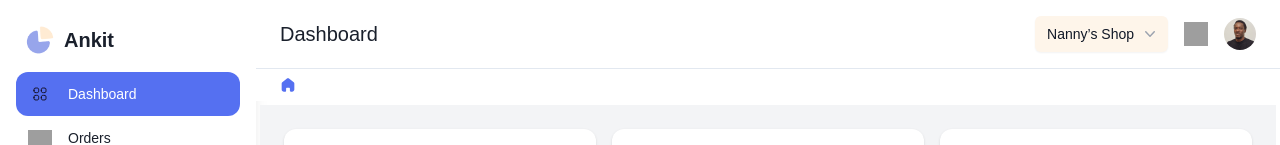
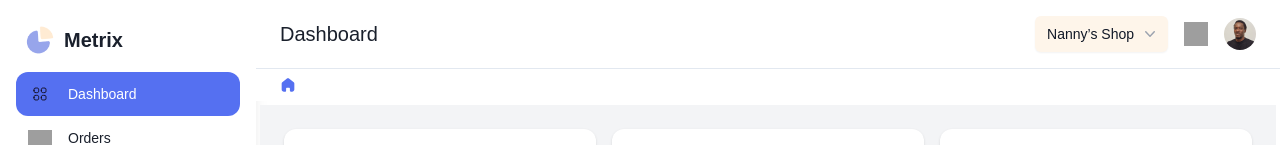
Before and after one commit to Mayuulove02/Frontend_UI_Assignment, a React (Create React App) app: page / in a window 1280 px wide. Shown: the top 145 px of the page. Built offline with nearby package versions, Linux system fonts and the light colour scheme; grey boxes are pictures that could not be loaded.

Commit message:
name changed

```diff
--- a/src/Component/Sidebar.jsx
+++ b/src/Component/Sidebar.jsx
@@ -56,7 +56,7 @@ const Sidebar = () => {
           {isOpen ? (
             <Flex alignItems="center">
               <Img src={logo} alt='logo' className="w-8 h-8" />
-              <Text className='font-bold text-xl ml-2'>Ankit</Text>
+              <Text className='font-bold text-xl ml-2'>Metrix</Text>
             </Flex>
           ) : (
             <Flex justifyContent="center">
```
